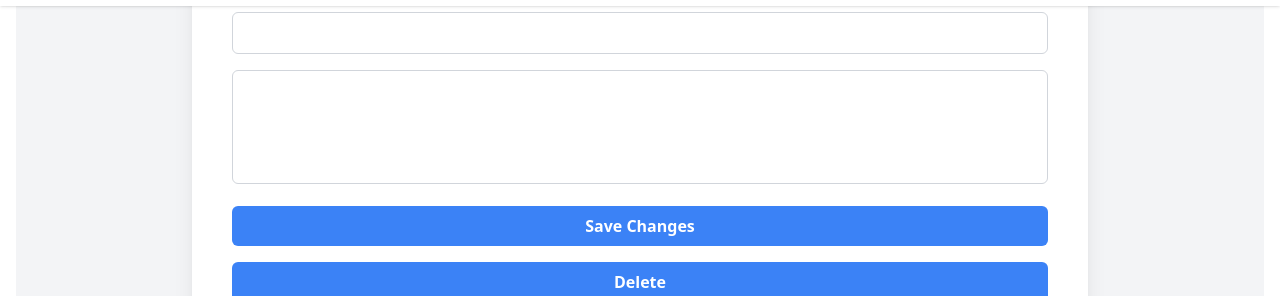
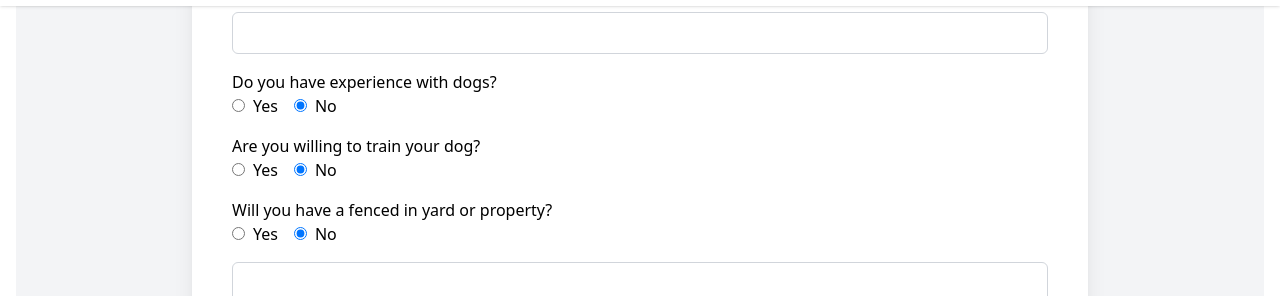
Before and after one commit to DannyJamesHidalgo/pitty-party-client, a React (Vite) app: page /applicationreview/1 in a window 1280 px wide. Shown: the part 794-1090 px from the top of the page. Built offline with nearby package versions, Linux system fonts and the light colour scheme; no server answers; sample sign-in values are in the browser's storage.

Commit message:
app review

```diff
--- a/src/components/ApplicationReview.jsx
+++ b/src/components/ApplicationReview.jsx
@@ -11,7 +11,17 @@ const { id } = useParams();// has to be the same name as the address for it to m
 
 const navigate = useNavigate();
 
-const [formData, setFormData] = useState({});
+const [formData, setFormData] = useState({
+  name: '',
+  email: '',
+  phone_number: '',
+  adoption_pitch: '',
+  dog: null,
+  adopter: null,
+  question_1: false,
+  question_2: false,
+  question_3: false
+});
 
 
 useEffect(()=>{getApplicationById(parseInt(id)).then(setFormData)},[id])
@@ -35,7 +45,10 @@ useEffect(()=>{getApplicationById(parseInt(id)).then(setFormData)},[id])
             phone_number: formData.phone_number,
             adoption_pitch: formData.adoption_pitch,
             dog:formData.dog.id,
-            adopter:formData.adopter.id
+            adopter:formData.adopter.id,
+            question_1: formData.question_1,
+            question_2: formData.question_2,
+            question_3: formData.question_3
         }
 
 
@@ -74,6 +87,90 @@ const handleDelete = async () => {
                   <input type="text" value={formData.name} name="name" onChange={handleChange} className="w-full px-3 py-2 border border-gray-300 rounded-md focus:outline-none focus:border-indigo-600" required />
                   <input type="email" value={formData.email} name="email" onChange={handleChange} className="w-full px-3 py-2 border border-gray-300 rounded-md focus:outline-none focus:border-indigo-600" required />
                   <input type="tel" value={formData.phone_number} name="phone_number" onChange={handleChange} className="w-full px-3 py-2 border border-gray-300 rounded-md focus:outline-none focus:border-indigo-600" required />
+                  <div>
+          <p>Do you have experience with dogs?</p>
+          <div>
+            <input
+              type="radio"
+              id="yes1"
+              name="question_1"
+              value="yes"
+              onChange={handleChange}
+              checked={formData.question_1}
+              required
+              className={`p-1 mr-2 ${formData.question_1 ? 'bg-blue-500' : ''}`}
+            />
+            <label htmlFor="yes1" className="mr-2">Yes</label>
+            <input
+              type="radio"
+              id="no1"
+              name="question_1"
+              value="no"
+              onChange={handleChange}
+              checked={!formData.question_1}
+              required
+              className={`p-1 ml-2 ${!formData.question_1 ? 'bg-blue-500' : ''}`}
+            />
+            <label htmlFor="no1" className="ml-2">No</label>
+          </div>
+        </div>
+
+        <div>
+          <p>Are you willing to train your dog?</p>
+          <div>
+            <input
+              type="radio"
+              id="yes2"
+              name="question_2"
+              value="true"
+              onChange={handleChange}
+              checked={formData.question_2}
+              required
+              className={`p-1 mr-2 ${formData.question_2 ? 'bg-blue-500' : ''}`}
+            />
+            <label htmlFor="yes2" className="mr-2">Yes</label>
+            <input
+              type="radio"
+              id="no2"
+              name="question_2"
+              value="false"
+              onChange={handleChange}
+              checked={!formData.question_2}
+              required
+              className={`p-1 ml-2 ${!formData.question_2 ? 'bg-blue-500' : ''}`}
+            />
+            <label htmlFor="no2" className="ml-2">No</label>
+          </div>
+        </div>
+
+        <div>
+          <p>Will you have a fenced in yard or property?</p>
+          <div>
+            <input
+              type="radio"
+              id="yes3"
+              name="question_3"
+              value="true"
+              onChange={handleChange}
+              checked={formData.question_3}
+              required
+              className={`p-1 mr-2 ${formData.question_3 ? 'bg-blue-500' : ''}`}
+            />
+            <label htmlFor="yes3" className="mr-2">Yes</label>
+            <input
+              type="radio"
+              id="no3"
+              name="question_3"
+              value="false"
+              onChange={handleChange}
+              checked={!formData.question_3}
+              required
+              className={`p-1 ml-2 ${!formData.question_3 ? 'bg-blue-500' : ''}`}
+            />
+            <label htmlFor="no3" className="ml-2">No</label>
+          </div>
+        </div>
+
                   <textarea value={formData.adoption_pitch} name="adoption_pitch" onChange={handleChange} className="w-full px-3 py-2 border border-gray-300 rounded-md focus:outline-none focus:border-indigo-600 resize-none" rows="4" required></textarea>
                   <button type="submit" className="w-full py-2 mt-4 bg-blue-500 text-white font-semibold rounded-md hover:bg-blue-700 transition-colors duration-200">Save Changes</button>
                   <button type="delete" onClick={handleDelete} className="w-full py-2 mt-4 bg-blue-500 text-white font-semibold rounded-md hover:bg-blue-700 transition-colors duration-200">Delete</button>
```
